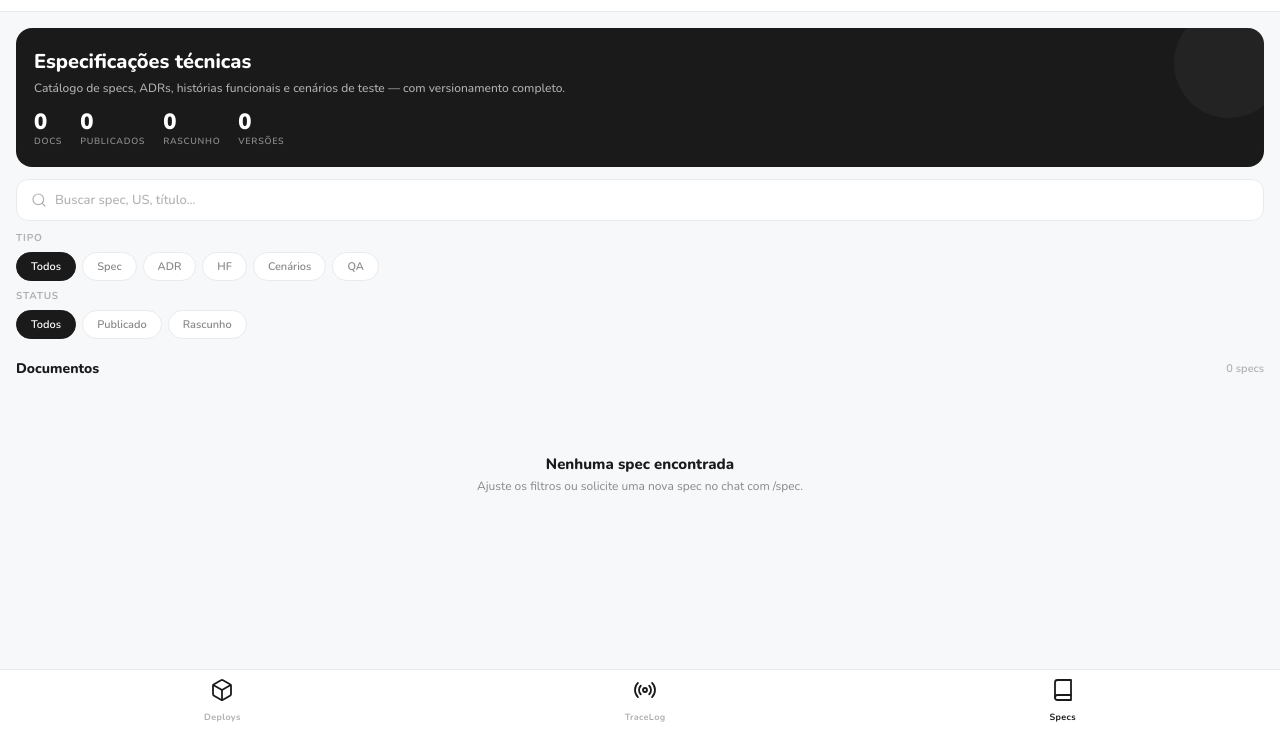
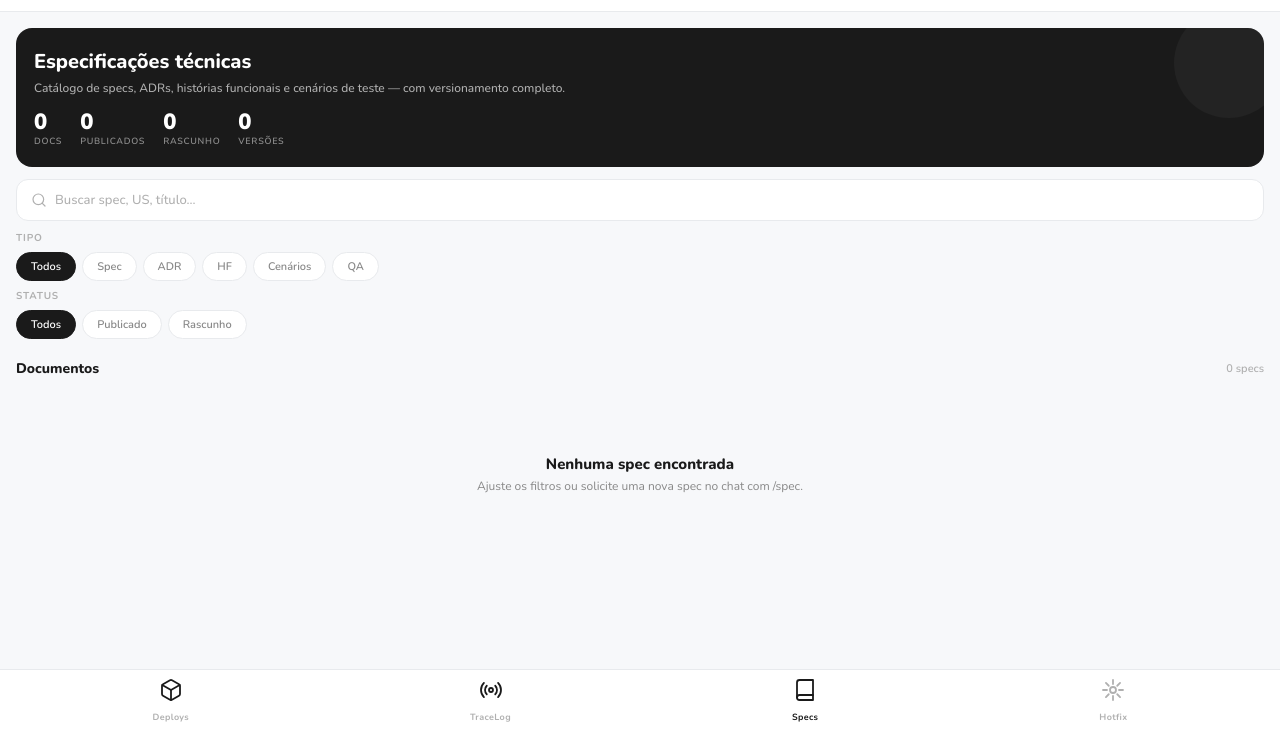
Before and after one commit to albertobneto-ai/i9-mcp, a website: page client/dist/specs.html in a window 1280 px wide. Shown: the part 65-800 px from the top of the page. Drawn offline with nearby package versions, Linux system fonts and the light colour scheme; no server answers.

Commit message:
feat: buddy-bar +Hotfix

```diff
--- a/client/dist/specs.html
+++ b/client/dist/specs.html
@@ -232,6 +232,10 @@ svg.sprite{display:none}
     <span class="bb-icon"><svg viewBox="0 0 24 24" fill="none" stroke="#1a1a1a" stroke-width="1.8" stroke-linecap="round" stroke-linejoin="round"><use href="#i-book"/></svg></span>
     <span class="bb-label">Specs</span>
   </div>
+  <div class="bb-item" onclick="window.location.href='hotfix.html'">
+    <span class="bb-icon"><svg viewBox="0 0 24 24" fill="none" stroke="#b0b0b0" stroke-width="1.8" stroke-linecap="round" stroke-linejoin="round"><path d="M12 2v4M12 18v4M4.93 4.93l2.83 2.83M16.24 16.24l2.83 2.83M2 12h4M18 12h4M4.93 19.07l2.83-2.83M16.24 7.76l2.83-2.83"/><circle cx="12" cy="12" r="3"/></svg></span>
+    <span class="bb-label">Hotfix</span>
+  </div>
 </nav>
 
 <script>
```
